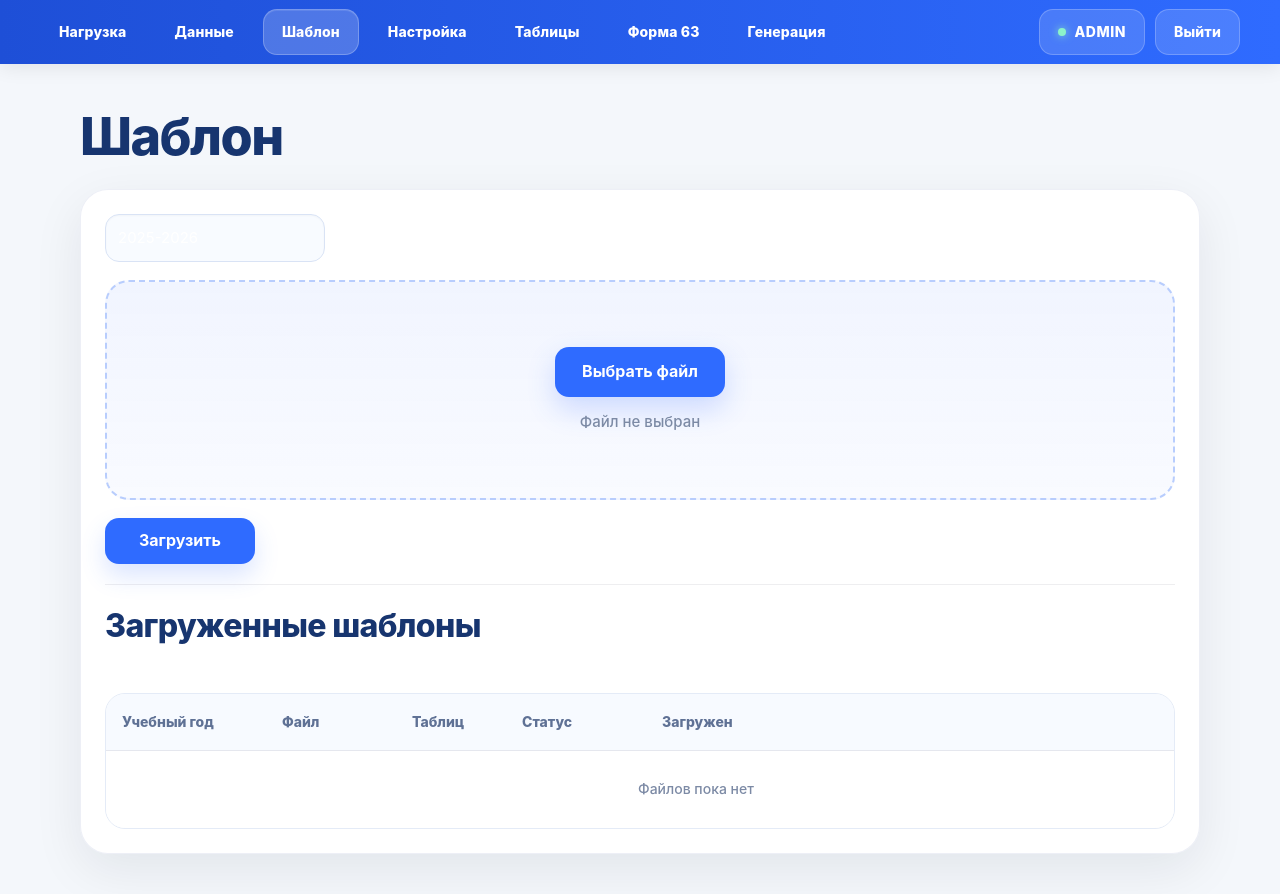
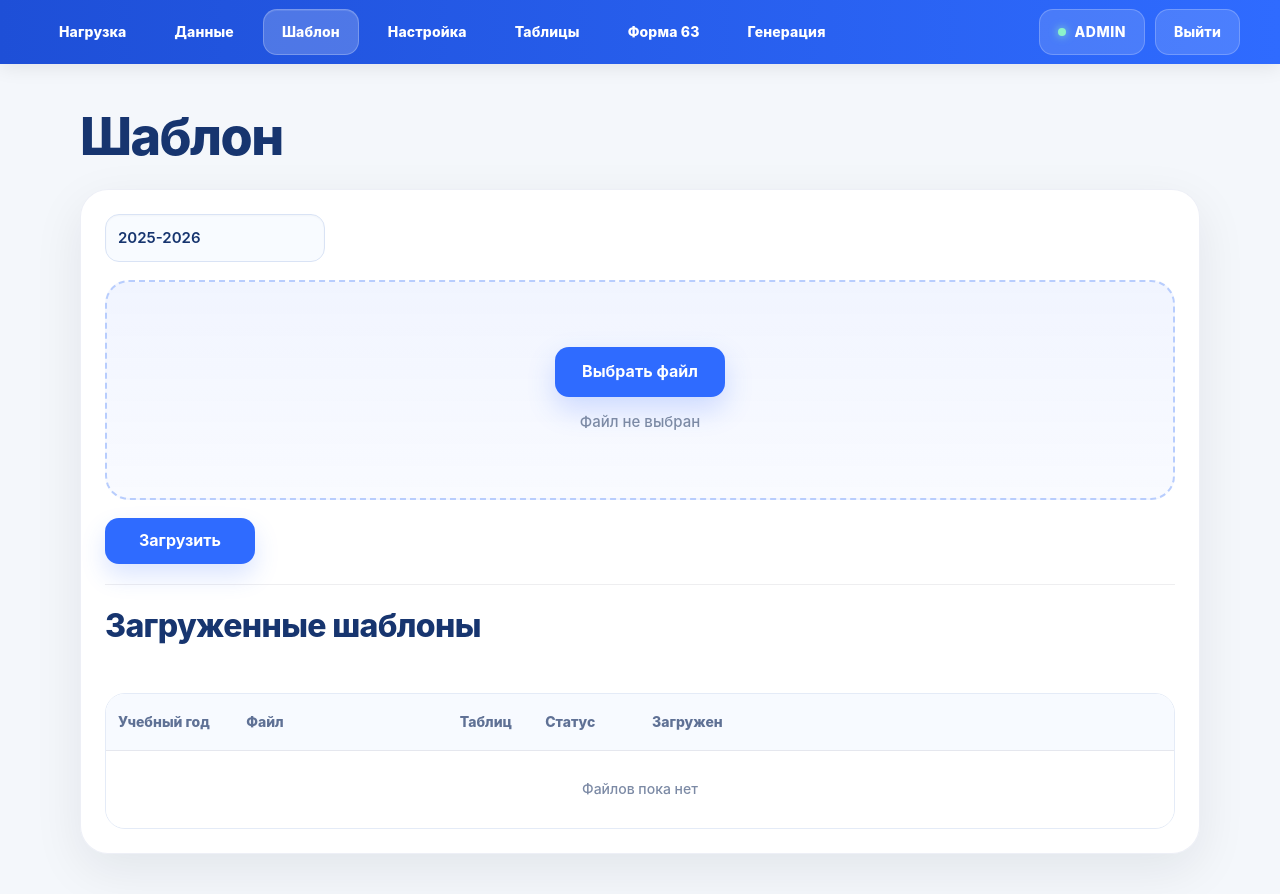
Before and after one commit to Ork2004/ipp_system, a React app in the folder frontend/: page /raw-template-upload in a window 1280 px wide. Built offline with nearby package versions, Linux system fonts and the light colour scheme; sample sign-in values are in the browser's storage; the HTML template or start-up script is replaced by a standard one.

Commit message:
feat(frontend): improve academic-year handling on upload pages
Refines how the academic year field is validated and used on
ExcelUploadPage.jsx and RawTemplateUploadPage.jsx.

```diff
--- a/frontend/src/pages/ExcelUploadPage.jsx
+++ b/frontend/src/pages/ExcelUploadPage.jsx
@@ -20,6 +20,20 @@ function downloadBlob(blob, filename) {
   a.remove();
   window.URL.revokeObjectURL(url);
 }
+
+const visibleInputStyle = {
+  width: 220,
+  height: 48,
+  borderRadius: 14,
+  border: "1px solid #d9e3f5",
+  background: "#f8fbff",
+  boxShadow: "inset 0 1px 2px rgba(15,23,42,0.03)",
+  color: "#17356f",
+  WebkitTextFillColor: "#17356f",
+  fontWeight: 600,
+  opacity: 1,
+  caretColor: "#17356f",
+};
 
 export default function ExcelUploadPage() {
   const [academicYear, setAcademicYear] = useState(
@@ -197,14 +211,7 @@ export default function ExcelUploadPage() {
         >
           <input
             className="input"
-            style={{
-              width: 220,
-              height: 48,
-              borderRadius: 14,
-              border: "1px solid #d9e3f5",
-              background: "#f8fbff",
-              boxShadow: "inset 0 1px 2px rgba(15,23,42,0.03)",
-            }}
+            style={visibleInputStyle}
             value={academicYear}
             onChange={(e) => {
               setAcademicYear(e.target.value);
--- a/frontend/src/pages/RawTemplateUploadPage.jsx
+++ b/frontend/src/pages/RawTemplateUploadPage.jsx
@@ -21,12 +21,24 @@ function downloadBlob(blob, filename) {
   window.URL.revokeObjectURL(url);
 }
 
+function getAutoAcademicYear() {
+  const now = new Date();
+  const year = now.getFullYear();
+  const month = now.getMonth() + 1;
+  return month >= 8 ? `${year}-${year + 1}` : `${year - 1}-${year}`;
+}
+
+function normalizeAcademicYear(value) {
+  const clean = String(value || "").trim();
+  return clean || getAutoAcademicYear();
+}
+
 export default function RawTemplateUploadPage() {
   const [departmentId, setDepartmentId] = useState(
     Number(localStorage.getItem("department_id") || 0)
   );
   const [academicYear, setAcademicYear] = useState(
-    localStorage.getItem("academic_year") || "2025-2026"
+    normalizeAcademicYear(localStorage.getItem("academic_year"))
   );
 
   const [templates, setTemplates] = useState([]);
@@ -46,11 +58,19 @@ export default function RawTemplateUploadPage() {
 
   useEffect(() => {
     const dep = Number(localStorage.getItem("department_id") || 0);
+    const year = normalizeAcademicYear(localStorage.getItem("academic_year"));
+
     setDepartmentId(dep);
+    setAcademicYear(year);
+    localStorage.setItem("academic_year", year);
+
     if (dep) loadTemplates(dep);
 
     const refresh = () => {
       const d = Number(localStorage.getItem("department_id") || 0);
+      const y = normalizeAcademicYear(localStorage.getItem("academic_year"));
+      setAcademicYear(y);
+      localStorage.setItem("academic_year", y);
       if (d) loadTemplates(d);
     };
 
@@ -85,12 +105,20 @@ export default function RawTemplateUploadPage() {
     }
   }
 
+  function handleYearChange(value) {
+    const year = normalizeAcademicYear(value);
+    setAcademicYear(year);
+    localStorage.setItem("academic_year", year);
+  }
+
   async function handleUpload() {
+    const year = normalizeAcademicYear(academicYear);
+
     if (!departmentId) {
       setStatus("Нет department_id. Выйди и зайди заново.");
       return;
     }
-    if (!academicYear) {
+    if (!year) {
       setStatus("Укажи год");
       return;
     }
@@ -109,19 +137,18 @@ export default function RawTemplateUploadPage() {
 
       const form = new FormData();
       form.append("department_id", String(departmentId));
-      form.append("academic_year", academicYear);
+      form.append("academic_year", year);
       form.append("file", file);
 
       const res = await api.post("/raw-template/upload", form, {
         headers: { "Content-Type": "multipart/form-data" },
       });
 
-      localStorage.setItem("academic_year", academicYear);
+      setAcademicYear(year);
+      localStorage.setItem("academic_year", year);
+
       if (res.data?.raw_template_id) {
-        localStorage.setItem(
-          "raw_template_id",
-          String(res.data.raw_template_id)
-        );
+        localStorage.setItem("raw_template_id", String(res.data.raw_template_id));
       }
 
       setFile(null);
@@ -253,13 +280,15 @@ export default function RawTemplateUploadPage() {
               border: "1px solid #d9e3f5",
               background: "#f8fbff",
               boxShadow: "inset 0 1px 2px rgba(15,23,42,0.03)",
+              color: "#17356f",
+              WebkitTextFillColor: "#17356f",
+              fontWeight: 600,
+              opacity: 1,
+              caretColor: "#17356f",
             }}
             value={academicYear}
-            onChange={(e) => {
-              const y = e.target.value;
-              setAcademicYear(y);
-              localStorage.setItem("academic_year", y);
-            }}
+            onChange={(e) => handleYearChange(e.target.value)}
+            onBlur={(e) => handleYearChange(e.target.value)}
             placeholder="2025-2026"
           />
 
@@ -386,7 +415,7 @@ export default function RawTemplateUploadPage() {
         <div
           className="table-wrap"
           style={{
-            overflowX: "auto",
+            overflowX: "hidden",
             borderRadius: 20,
             border: "1px solid #e4ebf7",
             background: "#fff",
@@ -395,7 +424,8 @@ export default function RawTemplateUploadPage() {
           <table
             className="table"
             style={{
-              minWidth: 1180,
+              width: "100%",
+              tableLayout: "fixed",
               margin: 0,
             }}
           >
@@ -403,68 +433,79 @@ export default function RawTemplateUploadPage() {
               <tr>
                 <th
                   style={{
-                    width: 160,
+                    width: "12%",
                     background: "#f7faff",
                     color: "#5f7195",
                     fontWeight: 800,
                     fontSize: 14,
-                    padding: "18px 16px",
+                    padding: "18px 12px",
+                    whiteSpace: "normal",
+                    wordBreak: "break-word",
                   }}
                 >
                   Учебный год
                 </th>
                 <th
                   style={{
+                    width: "20%",
                     background: "#f7faff",
                     color: "#5f7195",
                     fontWeight: 800,
                     fontSize: 14,
-                    padding: "18px 16px",
+                    padding: "18px 12px",
+                    whiteSpace: "normal",
+                    wordBreak: "break-word",
                   }}
                 >
                   Файл
                 </th>
                 <th
                   style={{
-                    width: 110,
+                    width: "8%",
                     background: "#f7faff",
                     color: "#5f7195",
                     fontWeight: 800,
                     fontSize: 14,
-                    padding: "18px 16px",
+                    padding: "18px 12px",
+                    whiteSpace: "normal",
+                    wordBreak: "break-word",
                   }}
                 >
                   Таблиц
                 </th>
                 <th
                   style={{
-                    width: 140,
+                    width: "10%",
                     background: "#f7faff",
                     color: "#5f7195",
                     fontWeight: 800,
                     fontSize: 14,
-                    padding: "18px 16px",
+                    padding: "18px 12px",
+                    whiteSpace: "normal",
+                    wordBreak: "break-word",
                   }}
                 >
                   Статус
                 </th>
                 <th
                   style={{
-                    width: 220,
+                    width: "15%",
                     background: "#f7faff",
                     color: "#5f7195",
                     fontWeight: 800,
                     fontSize: 14,
-                    padding: "18px 16px",
+                    padding: "18px 12px",
+                    whiteSpace: "normal",
+                    wordBreak: "break-word",
                   }}
                 >
                   Загружен
                 </th>
                 <th
                   style={{
-                    width: 420,
+                    width: "35%",
                     background: "#f7faff",
-                    padding: "18px 16px",
+                    padding: "18px 12px",
                   }}
                 />
               </tr>
@@ -490,9 +531,12 @@ export default function RawTemplateUploadPage() {
                   <tr key={t.id}>
                     <td
                       style={{
-                        padding: "18px 16px",
+                        padding: "18px 12px",
                         fontWeight: 600,
                         color: "#17356f",
+                        whiteSpace: "normal",
+                        wordBreak: "break-word",
+                        verticalAlign: "top",
                       }}
                     >
                       {t.academic_year}
@@ -500,9 +544,12 @@ export default function RawTemplateUploadPage() {
 
                     <td
                       style={{
-                        padding: "18px 16px",
+                        padding: "18px 12px",
                         color: "#1f2f4d",
                         fontWeight: 500,
+                        whiteSpace: "normal",
+                        wordBreak: "break-word",
+                        verticalAlign: "top",
                       }}
                     >
                       {t.source_filename || "template.docx"}
@@ -510,9 +557,12 @@ export default function RawTemplateUploadPage() {
 
                     <td
                       style={{
-                        padding: "18px 16px",
+                        padding: "18px 12px",
                         color: "#556987",
                         fontWeight: 600,
+                        whiteSpace: "normal",
+                        wordBreak: "break-word",
+                        verticalAlign: "top",
                       }}
                     >
                       {t.tables_count ?? 0}
@@ -520,8 +570,11 @@ export default function RawTemplateUploadPage() {
 
                     <td
                       style={{
-                        padding: "18px 16px",
+                        padding: "18px 12px",
                         color: "#556987",
+                        whiteSpace: "normal",
+                        wordBreak: "break-word",
+                        verticalAlign: "top",
                       }}
                     >
                       {t.status || ""}
@@ -529,8 +582,11 @@ export default function RawTemplateUploadPage() {
 
                     <td
                       style={{
-                        padding: "18px 16px",
+                        padding: "18px 12px",
                         color: "#556987",
+                        whiteSpace: "normal",
+                        wordBreak: "break-word",
+                        verticalAlign: "top",
                       }}
                     >
                       {fmtDateTime(t.created_at)}
@@ -538,15 +594,16 @@ export default function RawTemplateUploadPage() {
 
                     <td
                       style={{
-                        padding: "14px 16px",
+                        padding: "14px 12px",
+                        verticalAlign: "top",
                       }}
                     >
                       <div
                         style={{
                           display: "flex",
-                          gap: 10,
-                          justifyContent: "flex-end",
+                          gap: 8,
                           flexWrap: "wrap",
+                          justifyContent: "flex-start",
                         }}
                       >
                         <button
@@ -554,14 +611,14 @@ export default function RawTemplateUploadPage() {
                           onClick={() => openTables(t.academic_year)}
                           style={{
                             borderRadius: 12,
-                            minWidth: 160,
-                            height: 42,
+                            minWidth: 120,
+                            height: 40,
                             fontWeight: 700,
                             border: "1px solid #d6e2fb",
                             background: "#fff",
                           }}
                         >
-                          Открыть таблицы
+                          Открыть
                         </button>
 
                         <button
@@ -571,8 +628,8 @@ export default function RawTemplateUploadPage() {
                           }
                           style={{
                             borderRadius: 12,
-                            minWidth: 110,
-                            height: 42,
+                            minWidth: 105,
+                            height: 40,
                             fontWeight: 700,
                             border: "1px solid #d6e2fb",
                             background: "#fff",
@@ -586,8 +643,8 @@ export default function RawTemplateUploadPage() {
                           onClick={() => deleteByYear(t.academic_year)}
                           style={{
                             borderRadius: 12,
-                            minWidth: 110,
-                            height: 42,
+                            minWidth: 100,
+                            height: 40,
                             fontWeight: 700,
                             boxShadow: "none",
                           }}
```
Also changed, not shown: 1 other file (tests, documents, lock files or other folders).
